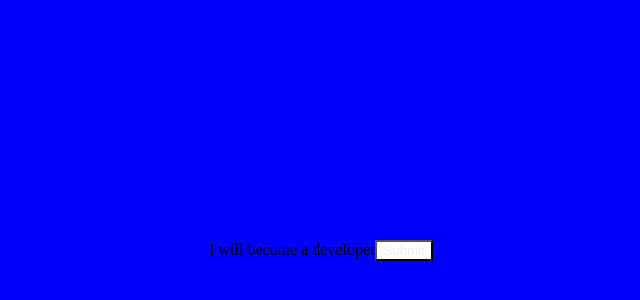
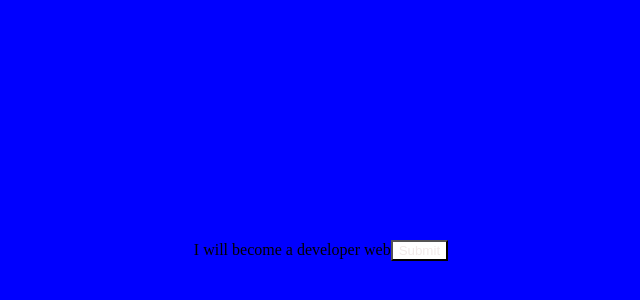
Before and after one commit to nthiendev/git.tutorial, a plain HTML site: page index.html in a window 1280 px wide. Shown: the part 158-458 px from the top of the page, without its empty margins (319-959 px from the left). Drawn offline with Linux system fonts and the light colour scheme.

Commit message:
Update index.html

```diff
--- a/index.html
+++ b/index.html
@@ -9,7 +9,7 @@
     <title>Document</title>
 </head>
 <body>
-    <P>I will become a developer</P>
+    <P>I will become a developer web</P>
     <button>Submit</button>
 </body>
 </html>
```
